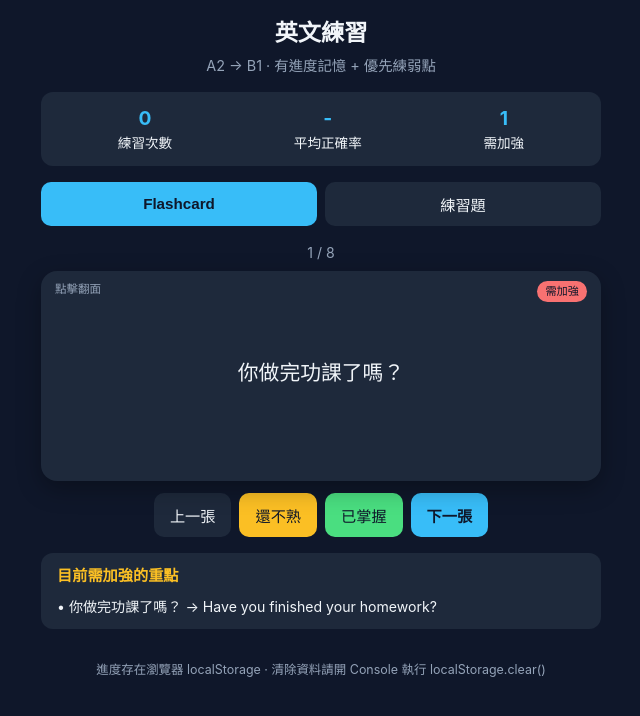
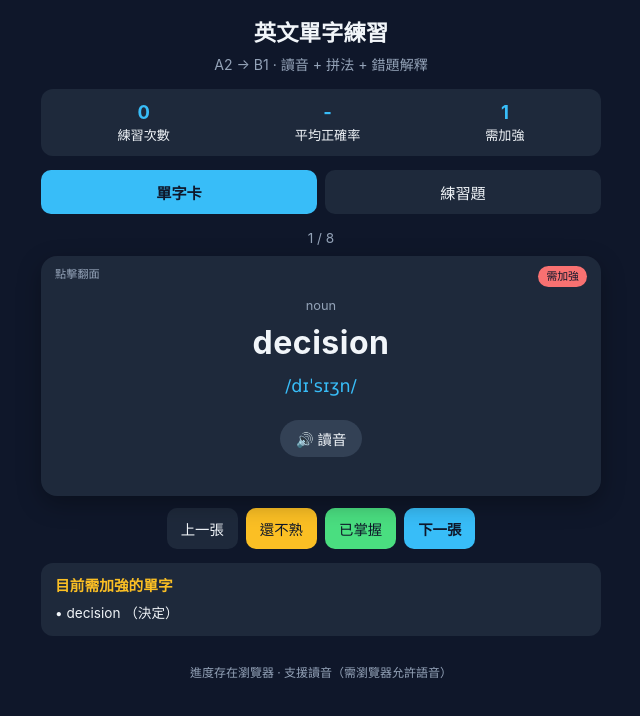
Before and after one commit to siumeifc1988-sketch/english-practice, a plain HTML site: page index.html in a window 1280 px wide. Both pictures are taken after a click on the button "還不熟". Shown: the whole page, without its empty margins (319-959 px from the left). Drawn offline with Linux system fonts and the light colour scheme.

Commit message:
Flashcards now focus on vocabulary with pronunciation & spelling; quiz explains mistakes

```diff
--- a/index.html
+++ b/index.html
@@ -3,7 +3,7 @@
 <head>
   <meta charset="UTF-8">
   <meta name="viewport" content="width=device-width, initial-scale=1.0">
-  <title>英文練習 | A2 → B1</title>
+  <title>英文單字練習 | A2 → B1</title>
   <style>
     :root {
       --bg: #0f172a;
@@ -25,22 +25,22 @@
       line-height: 1.5;
     }
     .container { max-width: 560px; margin: 0 auto; }
-    h1 { font-size: 1.45rem; margin-bottom: 4px; text-align: center; }
-    .subtitle { text-align: center; color: var(--muted); margin-bottom: 16px; font-size: 0.9rem; }
+    h1 { font-size: 1.4rem; margin-bottom: 4px; text-align: center; }
+    .subtitle { text-align: center; color: var(--muted); margin-bottom: 14px; font-size: 0.88rem; }
 
     .stats {
       background: var(--card);
       border-radius: 12px;
-      padding: 12px 16px;
-      margin-bottom: 16px;
+      padding: 10px 14px;
+      margin-bottom: 14px;
       display: flex;
       justify-content: space-around;
       text-align: center;
-      font-size: 0.85rem;
+      font-size: 0.82rem;
     }
-    .stats div strong { display: block; font-size: 1.2rem; color: var(--accent); }
+    .stats div strong { display: block; font-size: 1.15rem; color: var(--accent); }
 
-    .tabs { display: flex; gap: 8px; margin-bottom: 16px; }
+    .tabs { display: flex; gap: 8px; margin-bottom: 14px; }
     .tab {
       flex: 1; padding: 11px; border: none; border-radius: 10px;
       background: var(--card); color: var(--text); font-size: 0.95rem; cursor: pointer;
@@ -50,17 +50,17 @@
     .panel { display: none; }
     .panel.active { display: block; }
 
+    /* Flashcard */
     .flashcard {
-      background: var(--card); border-radius: 16px; padding: 28px 20px;
-      min-height: 210px; display: flex; flex-direction: column;
+      background: var(--card); border-radius: 16px; padding: 24px 18px;
+      min-height: 240px; display: flex; flex-direction: column;
       justify-content: center; align-items: center; text-align: center;
       cursor: pointer; box-shadow: 0 8px 24px rgba(0,0,0,0.3);
-      margin-bottom: 12px; position: relative; transition: transform 0.15s;
+      margin-bottom: 12px; position: relative;
     }
-    .flashcard:active { transform: scale(0.98); }
-    .flashcard .label { position: absolute; top: 10px; left: 14px; font-size: 0.72rem; color: var(--muted); }
+    .flashcard .label { position: absolute; top: 10px; left: 14px; font-size: 0.7rem; color: var(--muted); }
     .flashcard .badge {
-      position: absolute; top: 10px; right: 14px; font-size: 0.7rem;
+      position: absolute; top: 10px; right: 14px; font-size: 0.68rem;
       padding: 2px 8px; border-radius: 20px; background: #334155;
     }
     .flashcard .badge.weak { background: var(--error); color: #0f172a; }
@@ -68,26 +68,43 @@
     .flashcard .back { display: none; }
     .flashcard.flipped .front { display: none; }
     .flashcard.flipped .back { display: block; }
-    .card-text { font-size: 1.3rem; margin-bottom: 6px; }
-    .card-note { font-size: 0.88rem; color: var(--muted); margin-top: 10px; }
-    .card-example { font-size: 0.92rem; color: var(--accent); margin-top: 6px; }
+
+    .word { font-size: 2rem; font-weight: 700; letter-spacing: 0.5px; margin-bottom: 6px; }
+    .ipa { font-size: 1.1rem; color: var(--accent); margin-bottom: 8px; font-family: "Lucida Sans Unicode", "Arial Unicode MS", sans-serif; }
+    .meaning { font-size: 1.15rem; margin: 8px 0; }
+    .spelling { font-size: 0.9rem; color: var(--muted); margin-top: 6px; }
+    .example { font-size: 0.92rem; color: var(--accent); margin-top: 10px; font-style: italic; }
+    .pos { font-size: 0.8rem; color: var(--muted); margin-bottom: 4px; }
+
+    .speak-btn {
+      margin-top: 12px;
+      padding: 8px 16px;
+      border: none;
+      border-radius: 20px;
+      background: #334155;
+      color: var(--text);
+      font-size: 0.9rem;
+      cursor: pointer;
+    }
+    .speak-btn:active { background: var(--accent); color: #0f172a; }
 
     .controls { display: flex; gap: 8px; justify-content: center; flex-wrap: wrap; margin-top: 6px; }
     button.btn {
-      padding: 11px 16px; border: none; border-radius: 10px;
-      font-size: 0.95rem; cursor: pointer; background: var(--card); color: var(--text);
+      padding: 10px 14px; border: none; border-radius: 10px;
+      font-size: 0.9rem; cursor: pointer; background: var(--card); color: var(--text);
     }
     button.btn.primary { background: var(--accent); color: #0f172a; font-weight: 600; }
     button.btn.success { background: var(--success); color: #0f172a; }
     button.btn.warning { background: var(--warning); color: #0f172a; }
 
-    .progress { text-align: center; color: var(--muted); margin: 8px 0; font-size: 0.88rem; }
+    .progress { text-align: center; color: var(--muted); margin: 8px 0; font-size: 0.85rem; }
 
+    /* Quiz */
     .question-card {
-      background: var(--card); border-radius: 14px; padding: 18px; margin-bottom: 12px;
+      background: var(--card); border-radius: 14px; padding: 16px; margin-bottom: 12px;
     }
-    .q-num { color: var(--muted); font-size: 0.8rem; margin-bottom: 6px; }
-    .q-text { font-size: 1.08rem; margin-bottom: 12px; }
+    .q-num { color: var(--muted); font-size: 0.78rem; margin-bottom: 6px; }
+    .q-text { font-size: 1.05rem; margin-bottom: 10px; }
     .options { display: flex; flex-direction: column; gap: 7px; }
     .option {
       padding: 11px 14px; background: #334155; border-radius: 10px; cursor: pointer;
@@ -100,22 +117,33 @@
       width: 100%; padding: 11px; border-radius: 10px;
       border: 2px solid #334155; background: #0f172a; color: var(--text); font-size: 1rem;
     }
+    .explain {
+      margin-top: 10px;
+      padding: 10px 12px;
+      background: #1e293b;
+      border-left: 3px solid var(--warning);
+      border-radius: 0 8px 8px 0;
+      font-size: 0.88rem;
+      color: var(--muted);
+      display: none;
+    }
+    .explain.show { display: block; }
     .result { margin-top: 16px; text-align: center; font-size: 1.05rem; }
-    .score { font-size: 1.9rem; font-weight: 700; color: var(--accent); }
+    .score { font-size: 1.8rem; font-weight: 700; color: var(--accent); }
 
     .weak-list {
-      background: var(--card); border-radius: 12px; padding: 12px 16px; margin-top: 16px;
-      font-size: 0.88rem;
+      background: var(--card); border-radius: 12px; padding: 12px 14px; margin-top: 14px;
+      font-size: 0.85rem;
     }
-    .weak-list h3 { font-size: 0.95rem; margin-bottom: 8px; color: var(--warning); }
+    .weak-list h3 { font-size: 0.92rem; margin-bottom: 6px; color: var(--warning); }
 
-    footer { text-align: center; margin-top: 32px; color: var(--muted); font-size: 0.78rem; }
+    footer { text-align: center; margin-top: 28px; color: var(--muted); font-size: 0.75rem; }
   </style>
 </head>
 <body>
   <div class="container">
-    <h1>英文練習</h1>
-    <p class="subtitle">A2 → B1 · 有進度記憶 + 優先練弱點</p>
+    <h1>英文單字練習</h1>
+    <p class="subtitle">A2 → B1 · 讀音 + 拼法 + 錯題解釋</p>
 
     <div class="stats" id="stats">
       <div><strong id="stat-quizzes">0</strong>練習次數</div>
@@ -124,23 +152,29 @@
     </div>
 
     <div class="tabs">
-      <button class="tab active" data-tab="flash">Flashcard</button>
+      <button class="tab active" data-tab="flash">單字卡</button>
       <button class="tab" data-tab="quiz">練習題</button>
     </div>
 
     <!-- Flashcard -->
     <div id="flash" class="panel active">
-      <div class="progress" id="flash-progress">1 / 6</div>
+      <div class="progress" id="flash-progress">1 / 8</div>
       <div class="flashcard" id="card" onclick="flipCard()">
         <div class="label">點擊翻面</div>
         <div class="badge" id="card-badge"></div>
         <div class="front">
-          <div class="card-text" id="front-text"></div>
+          <div class="pos" id="front-pos"></div>
+          <div class="word" id="front-word"></div>
+          <div class="ipa" id="front-ipa"></div>
+          <button class="speak-btn" onclick="event.stopPropagation(); speakWord()">🔊 讀音</button>
         </div>
         <div class="back">
-          <div class="card-text" id="back-text"></div>
-          <div class="card-note" id="back-note"></div>
-          <div class="card-example" id="back-example"></div>
+          <div class="word" id="back-word"></div>
+          <div class="ipa" id="back-ipa"></div>
+          <div class="meaning" id="back-meaning"></div>
+          <div class="spelling" id="back-spelling"></div>
+          <div class="example" id="back-example"></div>
+          <button class="speak-btn" onclick="event.stopPropagation(); speakWord()">🔊 再聽一次</button>
         </div>
       </div>
       <div class="controls">
@@ -150,7 +184,7 @@
         <button class="btn primary" onclick="nextCard()">下一張</button>
       </div>
       <div class="weak-list" id="weak-box" style="display:none">
-        <h3>目前需加強的重點</h3>
+        <h3>目前需加強的單字</h3>
         <div id="weak-items"></div>
       </div>
     </div>
@@ -158,40 +192,150 @@
     <!-- Quiz -->
     <div id="quiz" class="panel">
       <div id="quiz-area"></div>
-      <div class="controls" style="margin-top:16px">
+      <div class="controls" style="margin-top:14px">
         <button class="btn primary" id="submit-btn" onclick="submitQuiz()">提交答案</button>
         <button class="btn" id="retry-btn" style="display:none" onclick="startQuiz()">再練一次</button>
       </div>
       <div class="result" id="result" style="display:none"></div>
     </div>
 
-    <footer>進度存在瀏覽器 localStorage · 清除資料請開 Console 執行 localStorage.clear()</footer>
+    <footer>進度存在瀏覽器 · 支援讀音（需瀏覽器允許語音）</footer>
   </div>
 
   <script>
-    // ===== Data =====
+    // ===== Vocabulary Cards (A2-B1) =====
     const cards = [
-      { id: "c1", front: "我去過日本。", back: "I have been to Japan.", note: "Present Perfect：有過某種經驗用 have/has + been", example: "She has been to Taiwan." },
-      { id: "c2", front: "我昨天去了公園。", back: "I went to the park yesterday.", note: "有明確過去時間 → 用 Past Simple", example: "He bought a book last week." },
-      { id: "c3", front: "因為下雨，所以我留在家。", back: "I stayed home because it was raining.", note: "because 用來說明原因", example: "She was late because of the traffic." },
-      { id: "c4", front: "雖然很累，我還是完成了工作。", back: "Although I was tired, I finished the work.", note: "although / though 表示「雖然」", example: "Although it was expensive, I bought it." },
-      { id: "c5", front: "你做完功課了嗎？", back: "Have you finished your homework?", note: "Present Perfect 常用來問到目前為止的完成情況", example: "Has she called you yet?" },
-      { id: "c6", front: "我從來沒吃過這個。", back: "I have never eaten this.", note: "never / ever 常跟 Present Perfect 一起用", example: "Have you ever tried sushi?" },
-      { id: "c7", front: "我們約在星期五見面。", back: "We are meeting on Friday.", note: "星期幾前面用 on", example: "The meeting is on Monday." },
-      { id: "c8", front: "他對這件事很有興趣。", back: "He is interested in this.", note: "interested in + 事物", example: "I'm interested in learning English." }
+      {
+        id: "w1",
+        word: "experience",
+        ipa: "/ɪkˈspɪəriəns/",
+        pos: "noun / verb",
+        meaning: "經驗；經歷",
+        spelling: "注意中間是 -eri-，不是 -eri-",
+        example: "I have a lot of experience in teaching."
+      },
+      {
+        id: "w2",
+        word: "although",
+        ipa: "/ɔːlˈðəʊ/",
+        pos: "conjunction",
+        meaning: "雖然、儘管",
+        spelling: "al-though，th 發 /ð/",
+        example: "Although it was raining, we went out."
+      },
+      {
+        id: "w3",
+        word: "recommend",
+        ipa: "/ˌrekəˈmend/",
+        pos: "verb",
+        meaning: "推薦",
+        spelling: "兩個 m：re-commend",
+        example: "I recommend this restaurant."
+      },
+      {
+        id: "w4",
+        word: "available",
+        ipa: "/əˈveɪləbl/",
+        pos: "adjective",
+        meaning: "可得到的、有空的",
+        spelling: "a-vail-able",
+        example: "Is this seat available?"
+      },
+      {
+        id: "w5",
+        word: "decision",
+        ipa: "/dɪˈsɪʒn/",
+        pos: "noun",
+        meaning: "決定",
+        spelling: "-sion 發 /ʒn/",
+        example: "It was a difficult decision."
+      },
+      {
+        id: "w6",
+        word: "improve",
+        ipa: "/ɪmˈpruːv/",
+        pos: "verb",
+        meaning: "改善、提升",
+        spelling: "im-prove",
+        example: "I want to improve my English."
+      },
+      {
+        id: "w7",
+        word: "necessary",
+        ipa: "/ˈnesəsəri/",
+        pos: "adjective",
+        meaning: "必要的",
+        spelling: "一個 c，兩個 s：ne-ces-sary",
+        example: "It is necessary to practice every day."
+      },
+      {
+        id: "w8",
+        word: "opportunity",
+        ipa: "/ˌɒpəˈtjuːnəti/",
+        pos: "noun",
+        meaning: "機會",
+        spelling: "op-por-tu-ni-ty（兩個 p）",
+        example: "This is a great opportunity for you."
+      }
     ];
 
+    // ===== Quiz with explanations =====
     const questions = [
-      { id: "q1", type: "mc", q: "選擇正確的句子", options: ["I have went to Japan.", "I have been to Japan.", "I has been to Japan."], answer: 1, point: "Present Perfect" },
-      { id: "q2", type: "fill", q: "我昨天看了一部電影。 → I ______ a movie yesterday.", answer: "watched", point: "Past Simple" },
-      { id: "q3", type: "mc", q: "選擇正確的連接詞：___ it was raining, we went out.", options: ["Because", "Although", "So"], answer: 1, point: "Connecting words" },
-      { id: "q4", type: "fill", q: "你曾經去過香港嗎？ → ______ you ever been to Hong Kong?", answer: "have", point: "Present Perfect" },
-      { id: "q5", type: "mc", q: "選擇正確的句子", options: ["She is interested on music.", "She is interested in music.", "She interested in music."], answer: 1, point: "Collocation" },
-      { id: "q6", type: "fill", q: "因為我很忙，所以沒回覆。 → I didn't reply ______ I was busy.", answer: "because", point: "Connecting words" }
+      {
+        id: "q1",
+        type: "mc",
+        q: "「經驗」的正確拼法是？",
+        options: ["experiance", "experience", "expirience"],
+        answer: 1,
+        point: "experience",
+        explain: "正確是 experience。中間是 -eri-，很多人會拼成 -eri- 或 -iri-。"
+      },
+      {
+        id: "q2",
+        type: "fill",
+        q: "雖然下雨，我們還是出去了。 → ______ it was raining, we went out.",
+        answer: "although",
+        point: "although",
+        explain: "表示「雖然」用 although（或 though）。because 是「因為」。"
+      },
+      {
+        id: "q3",
+        type: "mc",
+        q: "選擇正確的句子",
+        options: ["I recommend you this book.", "I recommend this book to you.", "I recommend to you this book."],
+        answer: 1,
+        point: "recommend",
+        explain: "recommend 的常用句型是 recommend something to someone。"
+      },
+      {
+        id: "q4",
+        type: "fill",
+        q: "這個 ent 有空嗎？ → Is this seat ______ ?",
+        answer: "available",
+        point: "available",
+        explain: "available 表示「可使用的 / 有空的」。"
+      },
+      {
+        id: "q5",
+        type: "mc",
+        q: "「必要的」正確拼法？",
+        options: ["necesary", "necessary", "neccesary"],
+        answer: 1,
+        point: "necessary",
+        explain: "necessary 是一個 c、兩個 s（ne-ces-sary）。很多人选錯雙寫位置。"
+      },
+      {
+        id: "q6",
+        type: "fill",
+        q: "我想提升我的英文。 → I want to ______ my English.",
+        answer: "improve",
+        point: "improve",
+        explain: "improve 是動詞「改善、提升」。"
+      }
     ];
 
-    // ===== Storage helpers =====
-    const STORAGE_KEY = "englishPracticeData";
+    // ===== Storage =====
+    const STORAGE_KEY = "englishVocabData";
 
     function loadData() {
       try {
@@ -201,68 +345,67 @@
       }
     }
 
-    function saveData(data) {
-      localStorage.setItem(STORAGE_KEY, JSON.stringify(data));
+    function saveData(d) {
+      localStorage.setItem(STORAGE_KEY, JSON.stringify(d));
       updateStats();
     }
 
     let data = loadData();
 
+    // ===== Speech =====
+    function speakWord() {
+      const c = orderedCards[current];
+      if (!c || !window.speechSynthesis) return;
+      const utt = new SpeechSynthesisUtterance(c.word);
+      utt.lang = "en-US";
+      utt.rate = 0.85;
+      speechSynthesis.cancel();
+      speechSynthesis.speak(utt);
+    }
+
     // ===== Stats =====
     function updateStats() {
       const history = data.quizHistory || [];
       document.getElementById("stat-quizzes").textContent = history.length;
-
-      if (history.length > 0) {
+      if (history.length) {
         const avg = Math.round(history.reduce((s, h) => s + h.percent, 0) / history.length);
         document.getElementById("stat-avg").textContent = avg + "%";
       } else {
         document.getElementById("stat-avg").textContent = "-";
       }
-
-      const weakCount = Object.values(data.cardStatus || {}).filter(s => s === "weak").length +
-                        Object.keys(data.weakPoints || {}).length;
+      const weakCount = Object.values(data.cardStatus || {}).filter(s => s === "weak").length;
       document.getElementById("stat-weak").textContent = weakCount;
 
-      // weak list
       const weakBox = document.getElementById("weak-box");
       const weakItems = document.getElementById("weak-items");
       const weaks = [];
       Object.entries(data.cardStatus || {}).forEach(([id, status]) => {
         if (status === "weak") {
           const c = cards.find(x => x.id === id);
-          if (c) weaks.push(c.front + " → " + c.back);
+          if (c) weaks.push(c.word + " （" + c.meaning + "）");
         }
       });
-      Object.entries(data.weakPoints || {}).forEach(([point, count]) => {
-        if (count > 0) weaks.push(point + " (錯過 " + count + " 次)");
-      });
-
       if (weaks.length) {
         weakBox.style.display = "block";
-        weakItems.innerHTML = weaks.slice(0, 6).map(w => "• " + w).join("<br>");
+        weakItems.innerHTML = weaks.map(w => "• " + w).join("<br>");
       } else {
         weakBox.style.display = "none";
       }
     }
 
-    // ===== Flashcard with priority =====
+    // ===== Flashcard =====
     let orderedCards = [];
     let current = 0;
 
     function buildCardOrder() {
-      // Prioritize weak cards first
-      const weak = [];
-      const normal = [];
-      const known = [];
+      const weak = [], normal = [], known = [];
       cards.forEach(c => {
-        const status = (data.cardStatus || {})[c.id];
-        if (status === "weak") weak.push(c);
-        else if (status === "known") known.push(c);
+        const s = (data.cardStatus || {})[c.id];
+        if (s === "weak") weak.push(c);
+        else if (s === "known") known.push(c);
         else normal.push(c);
       });
-      // shuffle helpers
-      const shuffle = arr => arr.sort(() => Math.random() - 0.5);
+      const shuffle = a => a.sort(() => Math.random() - 0.5);
       orderedCards = [...shuffle(weak), ...shuffle(normal), ...shuffle(known)];
       current = 0;
     }
@@ -270,9 +413,13 @@
     function showCard() {
       if (!orderedCards.length) buildCardOrder();
       const c = orderedCards[current];
-      document.getElementById("front-text").textContent = c.front;
-      document.getElementById("back-text").textContent = c.back;
-      document.getElementById("back-note").textContent = c.note;
+      document.getElementById("front-pos").textContent = c.pos;
+      document.getElementById("front-word").textContent = c.word;
+      document.getElementById("front-ipa").textContent = c.ipa;
+      document.getElementById("back-word").textContent = c.word;
+      document.getElementById("back-ipa").textContent = c.ipa;
+      document.getElementById("back-meaning").textContent = c.meaning;
+      document.getElementById("back-spelling").textContent = "拼法重點：" + c.spelling;
       document.getElementById("back-example").textContent = "例句：" + c.example;
       document.getElementById("flash-progress").textContent = (current + 1) + " / " + orderedCards.length;
 
@@ -288,7 +435,6 @@
         badge.textContent = "";
         badge.className = "badge";
       }
-
       document.getElementById("card").classList.remove("flipped");
     }
 
@@ -333,7 +479,6 @@
       document.getElementById("submit-btn").style.display = "inline-block";
       document.getElementById("retry-btn").style.display = "none";
 
-      // simple prioritization: put previously weak point questions first
       const sortedQ = [...questions].sort((a, b) => {
         const wa = (data.weakPoints || {})[a.point] || 0;
         const wb = (data.weakPoints || {})[b.point] || 0;
@@ -343,8 +488,7 @@
       sortedQ.forEach((q, i) => {
         const div = document.createElement("div");
         div.className = "question-card";
-        div.dataset.qid = q.id;
-        div.innerHTML = `<div class="q-num">第 ${i + 1} 題 · ${q.point}</div><div class="q-text">${q.q}</div>`;
+        div.innerHTML = `<div class="q-num">第 ${i + 1} 題</div><div class="q-text">${q.q}</div>`;
 
         if (q.type === "mc") {
           const opts = document.createElement("div");
@@ -356,7 +500,7 @@
             o.onclick = () => {
               opts.querySelectorAll(".option").forEach(el => el.classList.remove("selected"));
               o.classList.add("selected");
-              userAnswers[i] = { id: q.id, value: j, point: q.point, type: "mc", correct: q.answer };
+              userAnswers[i] = { value: j };
             };
             opts.appendChild(o);
           });
@@ -365,15 +509,20 @@
           const input = document.createElement("input");
           input.className = "fill-input";
           input.placeholder = "請輸入答案";
-          input.oninput = (e) => {
-            userAnswers[i] = { id: q.id, value: e.target.value.trim().toLowerCase(), point: q.point, type: "fill", correct: q.answer.toLowerCase() };
-          };
+          input.oninput = (e) => userAnswers[i] = { value: e.target.value.trim().toLowerCase() };
           div.appendChild(input);
         }
+
+        // explanation placeholder
+        const exp = document.createElement("div");
+        exp.className = "explain";
+        exp.id = "explain-" + i;
+        exp.textContent = q.explain;
+        div.appendChild(exp);
+
         area.appendChild(div);
       });
 
-      // store order for scoring
       window._currentQuestions = sortedQ;
     }
 
@@ -384,17 +533,31 @@
 
       qs.forEach((q, i) => {
         const ans = userAnswers[i];
-        const isCorrect = ans && (
-          (q.type === "mc" && ans.value === q.answer) ||
-          (q.type === "fill" && ans.value === q.answer.toLowerCase())
-        );
+        let isCorrect = false;
+        if (q.type === "mc") {
+          isCorrect = ans && ans.value === q.answer;
+        } else {
+          isCorrect = ans && ans.value === q.answer.toLowerCase();
+        }
 
         if (isCorrect) {
           correct++;
         } else {
-          // record weak point
           data.weakPoints = data.weakPoints || {};
           data.weakPoints[q.point] = (data.weakPoints[q.point] || 0) + 1;
+          // also mark related card as weak if exists
+          const related = cards.find(c => c.word === q.point);
+          if (related) {
+            data.cardStatus = data.cardStatus || {};
+            data.cardStatus[related.id] = "weak";
+          }
+        }
+
+        // show explanation when wrong (or always for learning)
+        const expEl = document.getElementById("explain-" + i);
+        if (expEl) {
+          expEl.classList.add("show");
+          if (!isCorrect) expEl.style.borderColor = "var(--error)";
         }
 
         if (q.type === "mc") {
@@ -411,7 +574,7 @@
             input.style.borderColor = "var(--success)";
           } else {
             input.style.borderColor = "var(--error)";
-            input.placeholder = "正確：" + q.answer;
+            input.placeholder = "正確答案：" + q.answer;
           }
         }
       });
@@ -419,7 +582,6 @@
       const percent = Math.round((correct / qs.length) * 100);
       data.quizHistory = data.quizHistory || [];
       data.quizHistory.push({ date: new Date().toISOString(), correct, total: qs.length, percent });
-      // keep last 30
       if (data.quizHistory.length > 30) data.quizHistory = data.quizHistory.slice(-30);
       saveData(data);
 
@@ -427,11 +589,11 @@
       result.style.display = "block";
       result.innerHTML = `<div class="score">${correct} / ${qs.length}</div>
         <p style="margin-top:6px">正確率 ${percent}%</p>
-        <p style="margin-top:6px;color:var(--muted)">${percent === 100 ? "太強了！全部答對" : "已記錄弱點，Flashcard 會優先出現相關卡片"}</p>`;
+        <p style="margin-top:6px;color:var(--muted)">${percent === 100 ? "全部答對，很棒！" : "已顯示錯題解釋，並標記相關單字為需加強"}</p>`;
 
       document.getElementById("submit-btn").style.display = "none";
       document.getElementById("retry-btn").style.display = "inline-block";
-      buildCardOrder(); // refresh priority
+      buildCardOrder();
     }
 
     // Tabs
```
